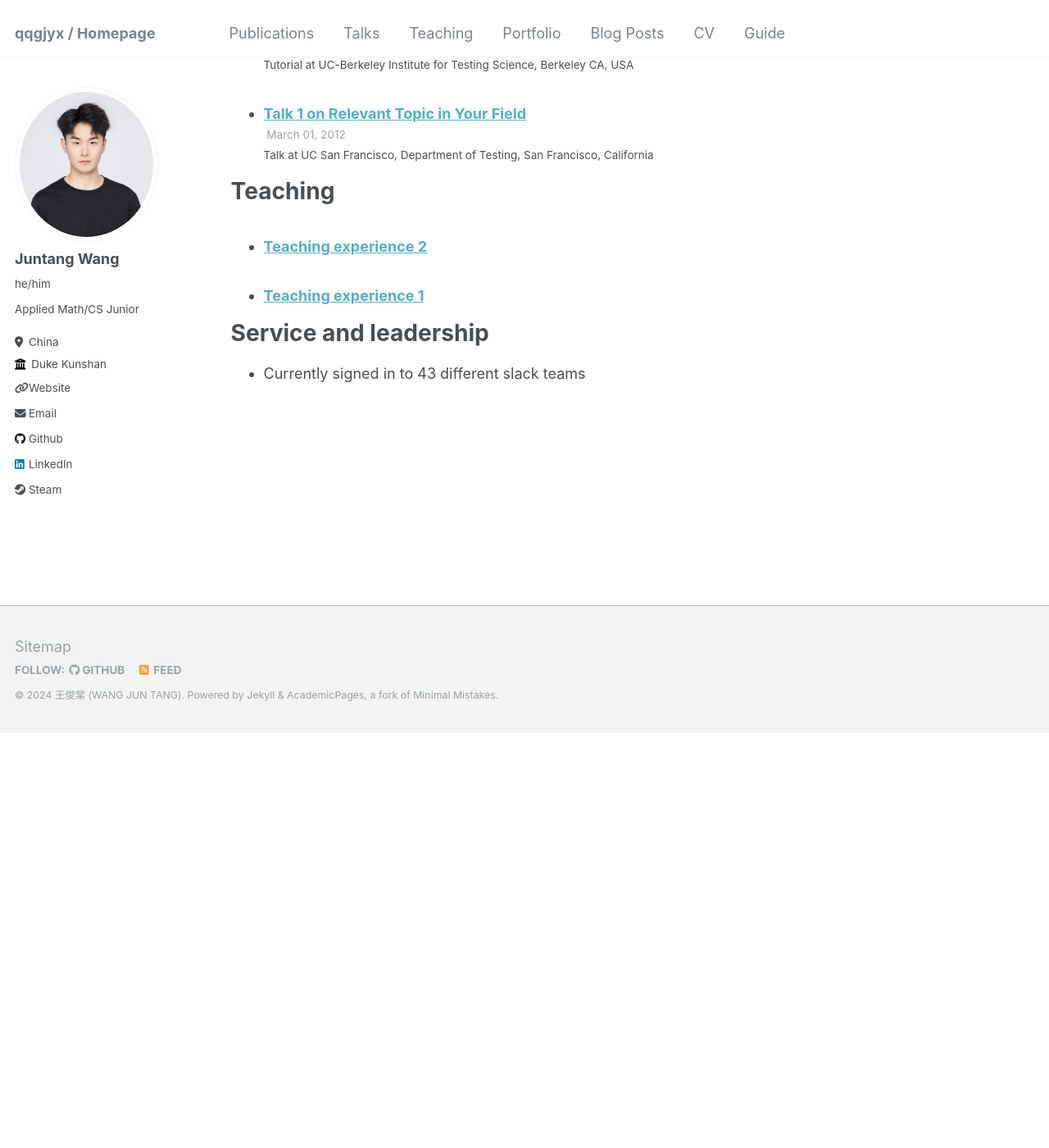
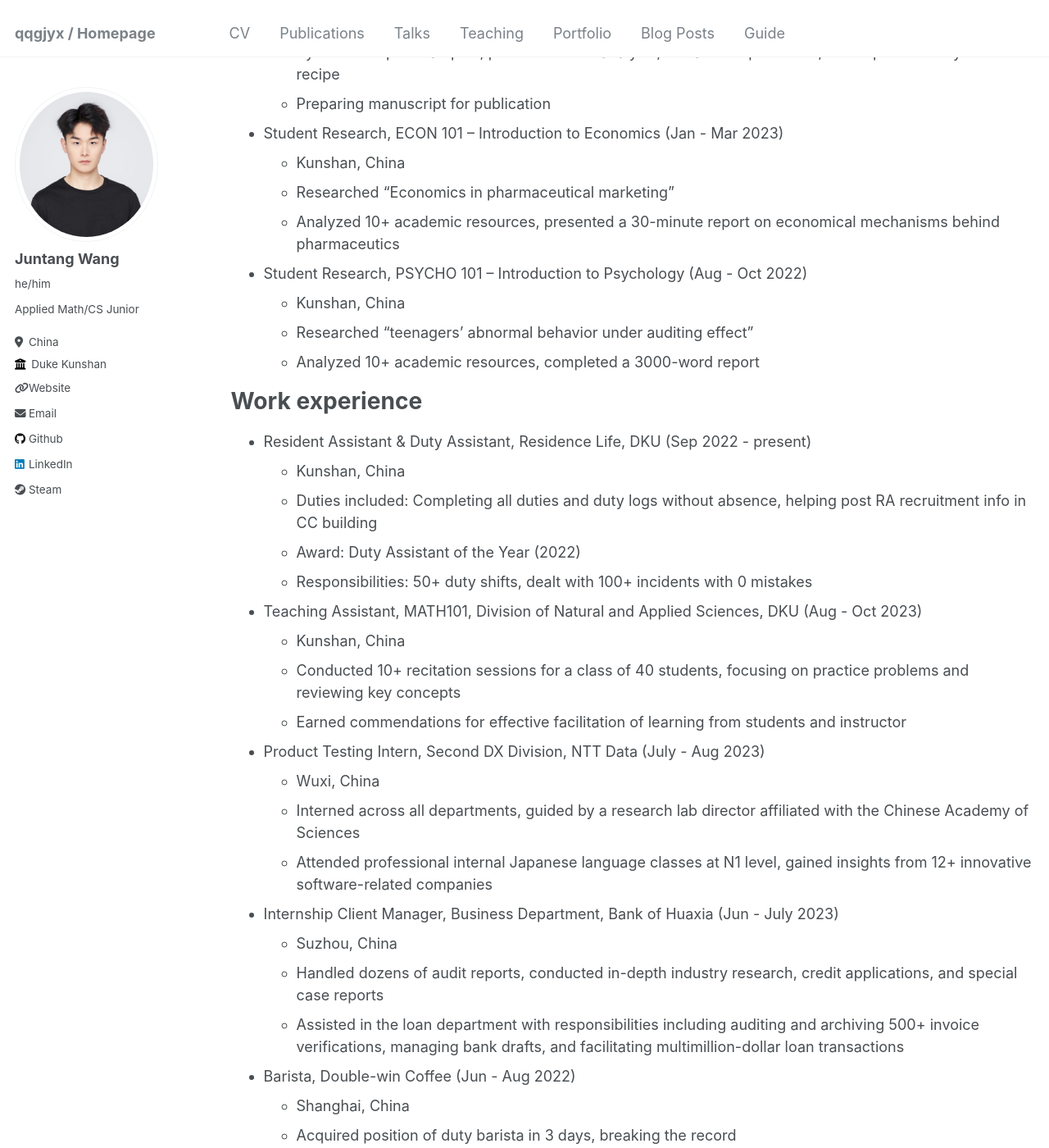
Before and after one commit to qqgjyx/qqgjyx.github.io, a Jekyll site: the page built from _pages/cv.md, in a window 1280 px wide and 1400 px high, scrolled down 1753 px. Shown: the whole window at 82% size. Built offline with Jekyll 4.4.1, drawn with Linux system fonts in a browser that asks for light colours; before the commit the page ends 2647 px from its top, so only the background shows below that; some of the changed text lies outside the part shown.

Commit message:
Updated cv.md

```diff
--- a/_data/navigation.yml
+++ b/_data/navigation.yml
@@ -1,5 +1,8 @@
 # main links links
 main:
+  - title: "CV"
+    url: /cv/
+
   - title: "Publications"
     url: /publications/
 
@@ -15,8 +18,5 @@ main:
   - title: "Blog Posts"
     url: /year-archive/
 
-  - title: "CV"
-    url: /cv/
-
   - title: "Guide"
     url: /markdown/
--- a/_pages/cv.md
+++ b/_pages/cv.md
@@ -11,35 +11,10 @@ redirect_from:
 
 Education
 ======
-* Ph.D in Version Control Theory, GitHub University, 2018 (expected)
-* M.S. in Jekyll, GitHub University, 2014
-* B.S. in GitHub, GitHub University, 2012
-
-Work experience
-======
-* Spring 2024: Academic Pages Collaborator
-  * Github University
-  * Duties includes: Updates and improvements to template
-  * Supervisor: The Users
-
-* Fall 2015: Research Assistant
-  * Github University
-  * Duties included: Merging pull requests
-  * Supervisor: Professor Hub
-
-* Summer 2015: Research Assistant
-  * Github University
-  * Duties included: Tagging issues
-  * Supervisor: Professor Git
-
-Skills
-======
-* Skill 1
-* Skill 2
-  * Sub-skill 2.1
-  * Sub-skill 2.2
-  * Sub-skill 2.3
-* Skill 3
+* B.S. in Applied Math & Computational Science; Computer Science Track, Duke Kunshan University (DKU) & Duke University, Class of 2026
+  * GPA: 3.7/4.0; Dean’s List: Fall 2023
+  * Courses: COMPSCI, MATH, BIOL, RINDSTU, ECON, MEDIART, ARHU, PSYCH, HIST
+  * Clubs: DKU Kendo Club (Training Leader)
 
 Publications
 ======
@@ -59,6 +34,110 @@ Teaching
     {% include archive-single-cv.html %}
   {% endfor %}</ul>
 
-Service and leadership
+Research experience
 ======
-* Currently signed in to 43 different slack teams
+* Research Independent Study, RINDSTU 393 – Photoluminescence (Jan - Mar 2024)
+  * Kunshan, China
+  * Research focused on "Photoluminescence in Rare-earth-based Materials"
+  * Developed and implemented automated modification for DFT calculation, non-self-consistent field (nSCF), Raman spectroscopy, and Photoluminescence (PL) shift analysis
+  * In process of authoring research paper for publication
+
+* Research Independent Study, RINDSTU 393 – Superconductivity (Aug - Oct 2023)
+  * Kunshan, China
+  * Research on "Superconductivity - Synthesizing and Testing on Edge Materials"
+  * Synthesized pure samples, performed XRD analysis, levitation experiments, developed novel synthesis recipe
+  * Preparing manuscript for publication
+
+* Student Research, ECON 101 – Introduction to Economics (Jan - Mar 2023)
+  * Kunshan, China
+  * Researched “Economics in pharmaceutical marketing”
+  * Analyzed 10+ academic resources, presented a 30-minute report on economical mechanisms behind pharmaceutics
+
+* Student Research, PSYCHO 101 – Introduction to Psychology (Aug - Oct 2022)
+  * Kunshan, China
+  * Researched “teenagers’ abnormal behavior under auditing effect”
+  * Analyzed 10+ academic resources, completed a 3000-word report
+
+Work experience
+======
+* Resident Assistant & Duty Assistant, Residence Life, DKU (Sep 2022 - present)
+  * Kunshan, China
+  * Duties included: Completing all duties and duty logs without absence, helping post RA recruitment info in CC building
+  * Award: Duty Assistant of the Year (2022)
+  * Responsibilities: 50+ duty shifts, dealt with 100+ incidents with 0 mistakes
+
+* Teaching Assistant, MATH101, Division of Natural and Applied Sciences, DKU (Aug - Oct 2023)
+  * Kunshan, China
+  * Conducted 10+ recitation sessions for a class of 40 students, focusing on practice problems and reviewing key concepts
+  * Earned commendations for effective facilitation of learning from students and instructor
+
+* Product Testing Intern, Second DX Division, NTT Data (July - Aug 2023)
+  * Wuxi, China
+  * Interned across all departments, guided by a research lab director affiliated with the Chinese Academy of Sciences
+  * Attended professional internal Japanese language classes at N1 level, gained insights from 12+ innovative software-related companies
+
+* Internship Client Manager, Business Department, Bank of Huaxia (Jun - July 2023)
+  * Suzhou, China
+  * Handled dozens of audit reports, conducted in-depth industry research, credit applications, and special case reports
+  * Assisted in the loan department with responsibilities including auditing and archiving 500+ invoice verifications, managing bank drafts, and facilitating multimillion-dollar loan transactions
+
+* Barista, Double-win Coffee (Jun - Aug 2022)
+  * Shanghai, China
+  * Acquired position of duty barista in 3 days, breaking the record
+  * Increased daily sales by 50% through procedure improvements
+
+Skills
+======
+* Python3
+* Java
+* JavaScript
+* Wolfram Script
+* R
+* Git
+* SSH
+* Linux
+* Eclipse
+* JetBrains
+* Visual Studio
+* FRP
+* Stable Diffusion
+* Generative AI
+* Origin Lab
+* Mathematica
+* Jana
+* MDI Jade
+* Vesta
+* Quantum Espresso
+* Adobe
+* Sai
+* Davinci Resolve
+* DNASTAR
+
+Languages
+======
+* English (fluent)
+* Dialects of Kunshan (conversational)
+* Mandarin (native)
+* Korean
+* Japanese
+* French
+
+Leadership and service
+======
+* Training Leader, DKU Kendo Club (Aug 2023 - present)
+  * Kunshan, China
+  * Ranked 1st in Kendo ranking competition, operated Kendo workshop with 10+ participants
+
+* Band Founder & Bassist, DKU Akat City Band (Aug 2023 - present)
+  * Kunshan, China
+  * Founded and performed with band, specializing in bass and guitar
+
+Additional information
+======
+* Interests: Working out, guitar, piano, cooking, bass, ACG, films
+* Personal projects:
+  * Planning an EEG signal processing project, secured SEED-V dataset from Shanghai Jiao Tong University
+  * Innovatively bypassed intranet restrictions using Fast Reverse Proxy (FRP), implemented game servers, remote desktop functionalities
+  * Contributed to establishment and maintenance of supercomputer-based Linux server for quantum physics calculations
+  * Co-developed a specialized WeChat micro-app for auction platform
+  * Implemented and refined edge AI generative tools, including Stable Diffusion versions and enhanced UI for Stable-Diffusion-WebUI
```
